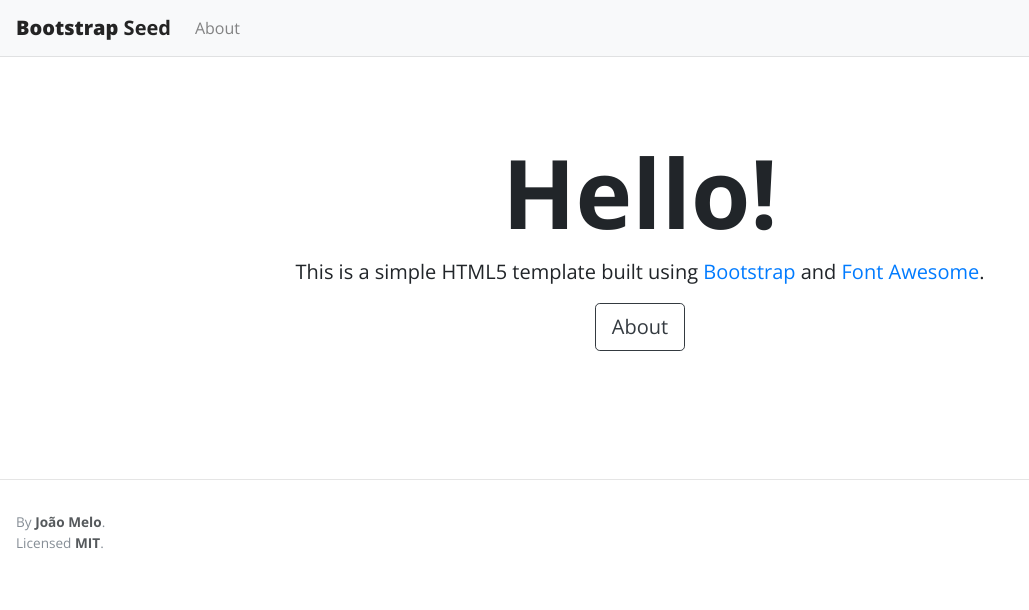
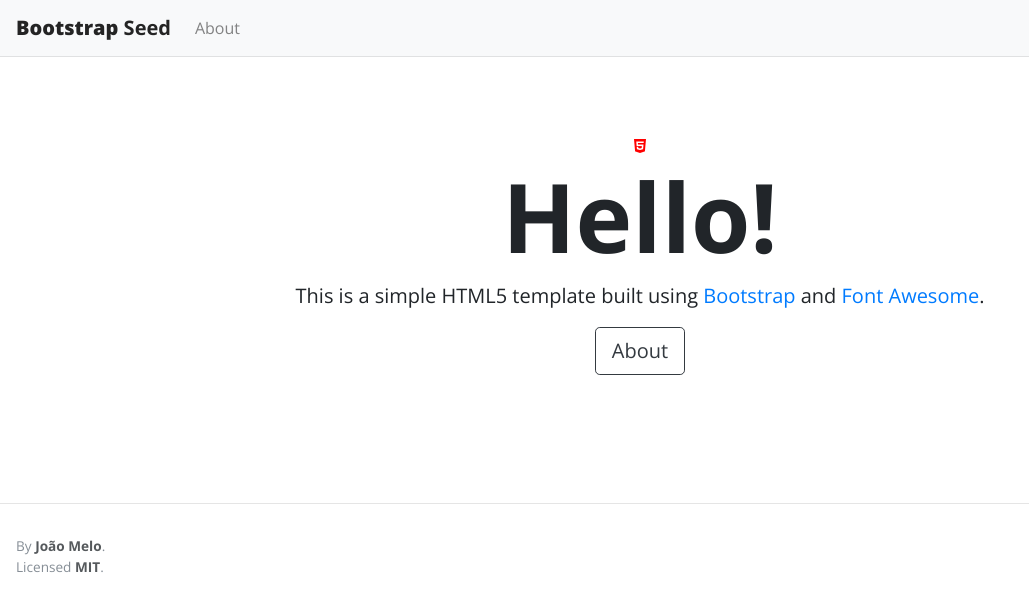
Before and after one commit to jacbmelo/bootstrap-seed, a website with bundled scripts: page index.html in a window 1280 px wide. Shown: the whole page, without its empty margins (0-1029 px from the left). Built offline with nearby package versions, Linux system fonts and the light colour scheme.

Commit message:
Update index.html

```diff
--- a/index.html
+++ b/index.html
@@ -29,6 +29,7 @@
       <!-- >>>>> REPLACE WITH YOUR CONTENT >>>>> -->
 
       <div class="jumbotron">
+        <i class="fab fa-html5" style="color:Red"></i>
         <h1 class="display-1">Hello!</h1>
         <p class="lead">
           This is a simple HTML5 template built using
```
